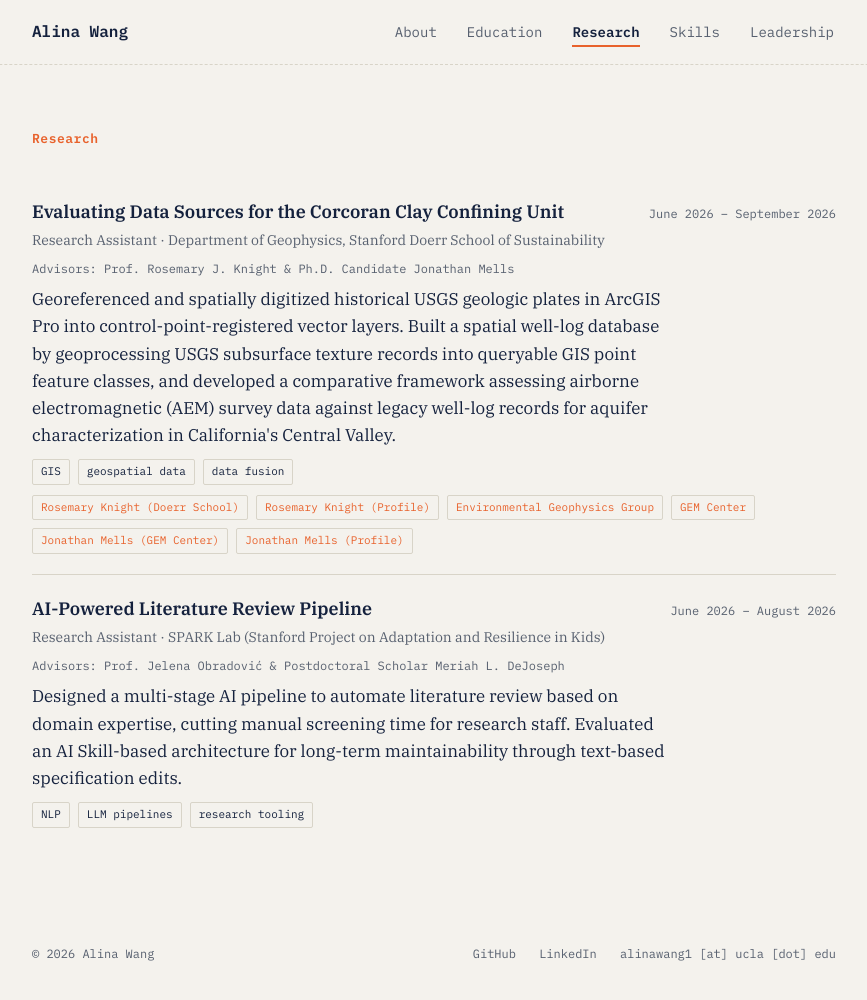
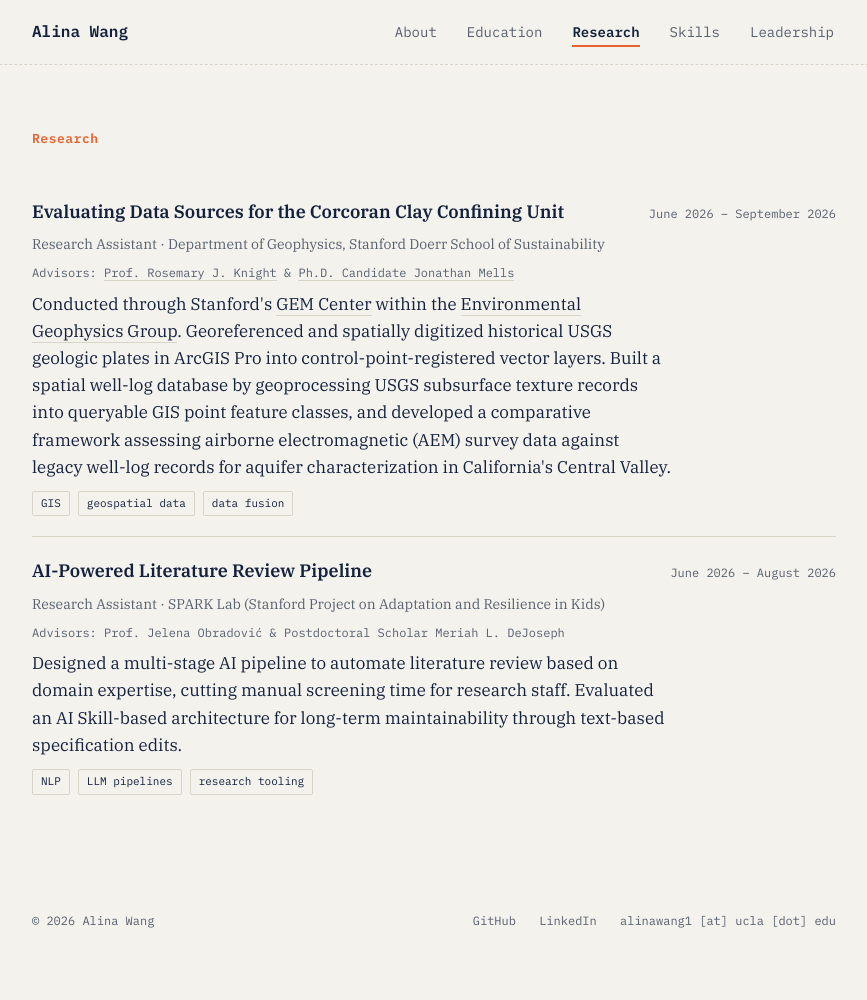
Before and after one commit to alinawwang/alinawang, a Jekyll site: the page built from research/index.html, in a window 1280 px wide and 1019 px high. Shown: the top 1000 px of the window, without its empty margins (206-1073 px from the left). Built offline with Jekyll 4.4.1, drawn with Linux system fonts in a browser that asks for light colours.

Commit message:
Add files via upload

```diff
--- a/_data/research.yml
+++ b/_data/research.yml
@@ -1,9 +1,16 @@
 - title: "Evaluating Data Sources for the Corcoran Clay Confining Unit"
+  detail_url: "/research/corcoran-clay/"
   org: "Department of Geophysics, Stanford Doerr School of Sustainability"
   role: "Research Assistant"
   period: "June 2026 – September 2026"
-  advisors: "Prof. Rosemary J. Knight & Ph.D. Candidate Jonathan Mells"
+  advisors:
+    - name: "Prof. Rosemary J. Knight"
+      url: "https://sustainability.stanford.edu/people/rosemary-knight"
+    - name: "Ph.D. Candidate Jonathan Mells"
+      url: "https://gemcenter.stanford.edu/people/jonathan-mells"
   description: >
+    Conducted through Stanford's <a href="https://gemcenter.stanford.edu/" target="_blank" rel="noopener">GEM Center</a>
+    within the <a href="https://enviro.stanford.edu/" target="_blank" rel="noopener">Environmental Geophysics Group</a>.
     Georeferenced and spatially digitized historical USGS geologic
     plates in ArcGIS Pro into control-point-registered vector layers.
     Built a spatial well-log database by geoprocessing USGS subsurface
@@ -12,25 +19,14 @@
     electromagnetic (AEM) survey data against legacy well-log records
     for aquifer characterization in California's Central Valley.
   tags: [GIS, geospatial data, data fusion]
-  links:
-    - label: "Rosemary Knight (Doerr School)"
-      url: "https://sustainability.stanford.edu/people/rosemary-knight"
-    - label: "Rosemary Knight (Profile)"
-      url: "https://profiles.stanford.edu/rosemary-knight?releaseVersion=11.5.3"
-    - label: "Environmental Geophysics Group"
-      url: "https://enviro.stanford.edu/"
-    - label: "GEM Center"
-      url: "https://gemcenter.stanford.edu/"
-    - label: "Jonathan Mells (GEM Center)"
-      url: "https://gemcenter.stanford.edu/people/jonathan-mells"
-    - label: "Jonathan Mells (Profile)"
-      url: "https://profiles.stanford.edu/jonathan-mells"
 
 - title: "AI-Powered Literature Review Pipeline"
   org: "SPARK Lab (Stanford Project on Adaptation and Resilience in Kids)"
   role: "Research Assistant"
   period: "June 2026 – August 2026"
-  advisors: "Prof. Jelena Obradović & Postdoctoral Scholar Meriah L. DeJoseph"
+  advisors:
+    - name: "Prof. Jelena Obradović"
+    - name: "Postdoctoral Scholar Meriah L. DeJoseph"
   description: >
     Designed a multi-stage AI pipeline to automate literature review
     based on domain expertise, cutting manual screening time for
--- a/assets/css/main.scss
+++ b/assets/css/main.scss
@@ -209,10 +209,12 @@
   margin: 0;
 }
 .entry .meta {
+  display: block;
   font-family: var(--font-mono);
   font-size: 12px;
   color: var(--color-ink-soft);
   white-space: nowrap;
+  margin-bottom: 8px;
 }
 .entry .org {
   font-size: 14px;
@@ -231,6 +233,60 @@
   font-size: 12px;
   color: var(--color-ink-soft);
   margin: 0 0 8px;
+}
+.entry .advisors a,
+.entry p.desc a {
+  color: inherit;
+  text-decoration: none;
+  border-bottom: 1px solid var(--color-line);
+  transition: border-color 0.15s ease, color 0.15s ease;
+}
+.entry .advisors a:hover,
+.entry p.desc a:hover {
+  color: var(--color-signal);
+  border-color: var(--color-signal);
+}
+.entry h3 a {
+  color: inherit;
+  text-decoration: none;
+  border-bottom: 1px solid transparent;
+  transition: border-color 0.15s ease, color 0.15s ease;
+}
+.entry h3 a:hover {
+  color: var(--color-signal);
+  border-color: var(--color-signal);
+}
+
+/* research detail sub-page */
+.back-link {
+  display: inline-block;
+  margin-bottom: 24px;
+  font-family: var(--font-mono);
+  font-size: 13px;
+  color: var(--color-ink-soft);
+  text-decoration: none;
+  border-bottom: 1px solid transparent;
+  transition: color 0.15s ease, border-color 0.15s ease;
+}
+.back-link:hover {
+  color: var(--color-signal);
+  border-color: var(--color-signal);
+}
+.detail-title {
+  font-family: var(--font-serif);
+  font-weight: 600;
+  font-size: 26px;
+  color: var(--color-ink);
+  margin: 0 0 10px;
+  max-width: var(--measure);
+}
+.detail-heading {
+  font-family: var(--font-mono);
+  font-weight: 600;
+  font-size: 12px;
+  letter-spacing: 0.04em;
+  color: var(--color-signal);
+  margin: 36px 0 12px;
 }
 .entry p.desc {
   margin: 8px 0 10px;
@@ -274,18 +330,6 @@
   border: 1px solid var(--color-line);
   padding: 3px 8px;
   border-radius: 2px;
-}
-.links-row { margin-top: 10px; }
-.tag-link {
-  color: var(--color-signal);
-  text-decoration: none;
-  cursor: pointer;
-  transition: background-color 0.15s ease, color 0.15s ease;
-}
-.tag-link:hover {
-  background: var(--color-signal);
-  color: #fff;
-  border-color: var(--color-signal);
 }
 
 /* skills */
--- /dev/null
+++ b/research/corcoran-clay/index.html
@@ -0,0 +1,72 @@
+---
+layout: default
+title: Corcoran Clay Research
+---
+
+<section id="corcoran-clay">
+  <div class="wrap">
+    <a class="back-link" href="{{ '/research/' | relative_url }}">← Back to Research</a>
+
+    <div class="entry">
+      <h2 class="detail-title">Evaluating Data Sources for the Corcoran Clay Confining Unit</h2>
+      <p class="org">Research Assistant · Department of Geophysics, Stanford Doerr School of Sustainability</p>
+      <span class="meta">June 2026 – September 2026</span>
+      <p class="advisors">
+        Advisors:
+        <a href="https://sustainability.stanford.edu/people/rosemary-knight" target="_blank" rel="noopener">Prof. Rosemary J. Knight</a>
+        &amp;
+        <a href="https://gemcenter.stanford.edu/people/jonathan-mells" target="_blank" rel="noopener">Ph.D. Candidate Jonathan Mells</a>,
+        <a href="https://gemcenter.stanford.edu/" target="_blank" rel="noopener">GEM Center</a>
+      </p>
+    </div>
+
+    <h4 class="detail-heading">Background</h4>
+    <p class="desc">
+      The Corcoran Clay is a regionally extensive confining layer beneath
+      California's San Joaquin Valley that separates shallow and deep
+      groundwater systems. Understanding where it thins, breaks, or
+      varies in thickness matters directly for managing groundwater
+      recharge and extraction across the Central Valley — one of the
+      most heavily used aquifer systems in the country.
+    </p>
+
+    <h4 class="detail-heading">What I worked on</h4>
+    <p class="desc">
+      I georeferenced and spatially digitized historical USGS geologic
+      plates in ArcGIS Pro, converting older raster maps into
+      control-point-registered vector layers aligned with modern
+      Corcoran Clay datasets. From there, I built a spatial well-log
+      database by geoprocessing USGS subsurface texture records into
+      queryable GIS point feature classes, which made it possible to
+      query and visualize subsurface composition across many well
+      locations at once.
+    </p>
+    <p class="desc">
+      The core of the project was a comparative data-evaluation
+      framework: assessing airborne electromagnetic (AEM) survey data
+      against legacy well-log records to identify which data sources
+      give the most reliable picture of the confining unit in a given
+      area — work that feeds into broader research on sustainable
+      groundwater management in California.
+    </p>
+
+    <h4 class="detail-heading">Tools &amp; methods</h4>
+    <div class="tags">
+      <span class="tag">ArcGIS Pro</span>
+      <span class="tag">USGS well-log data</span>
+      <span class="tag">SkyTEM AEM surveys</span>
+      <span class="tag">GIS feature classes</span>
+      <span class="tag">Georeferencing</span>
+    </div>
+
+    <h4 class="detail-heading">A note on scope</h4>
+    <p class="desc">
+      This is ongoing research housed within Stanford's
+      <a href="https://gemcenter.stanford.edu/" target="_blank" rel="noopener">GEM Center</a>
+      and <a href="https://enviro.stanford.edu/" target="_blank" rel="noopener">Environmental Geophysics Group</a>.
+      Specific datasets and findings aren't public yet, so this page
+      covers what I worked on and how, rather than results — reach out
+      if you'd like to know more.
+    </p>
+  </div>
+</section>
--- a/research/index.html
+++ b/research/index.html
@@ -9,20 +9,22 @@
     {% for r in site.data.research %}
     <div class="entry">
       <div class="entry-head">
-        <h3>{{ r.title }}</h3>
+        <h3>
+          {% if r.detail_url %}<a href="{{ r.detail_url | relative_url }}">{{ r.title }}</a>{% else %}{{ r.title }}{% endif %}
+        </h3>
         <span class="meta">{{ r.period }}</span>
       </div>
       <p class="org">{{ r.role }} · {{ r.org }}</p>
-      {% if r.advisors %}<p class="advisors">Advisors: {{ r.advisors }}</p>{% endif %}
+      {% if r.advisors %}
+      <p class="advisors">
+        Advisors:
+        {% for a in r.advisors %}{% if a.url %}<a href="{{ a.url }}" target="_blank" rel="noopener">{{ a.name }}</a>{% else %}{{ a.name }}{% endif %}{% unless forloop.last %} &amp; {% endunless %}{% endfor %}
+      </p>
+      {% endif %}
       <p class="desc">{{ r.description }}</p>
       <div class="tags">
         {% for t in r.tags %}<span class="tag">{{ t }}</span>{% endfor %}
       </div>
-      {% if r.links %}
-      <div class="tags links-row">
-        {% for l in r.links %}<a class="tag tag-link" href="{{ l.url }}" target="_blank" rel="noopener">{{ l.label }}</a>{% endfor %}
-      </div>
-      {% endif %}
     </div>
     {% endfor %}
   </div>
```
